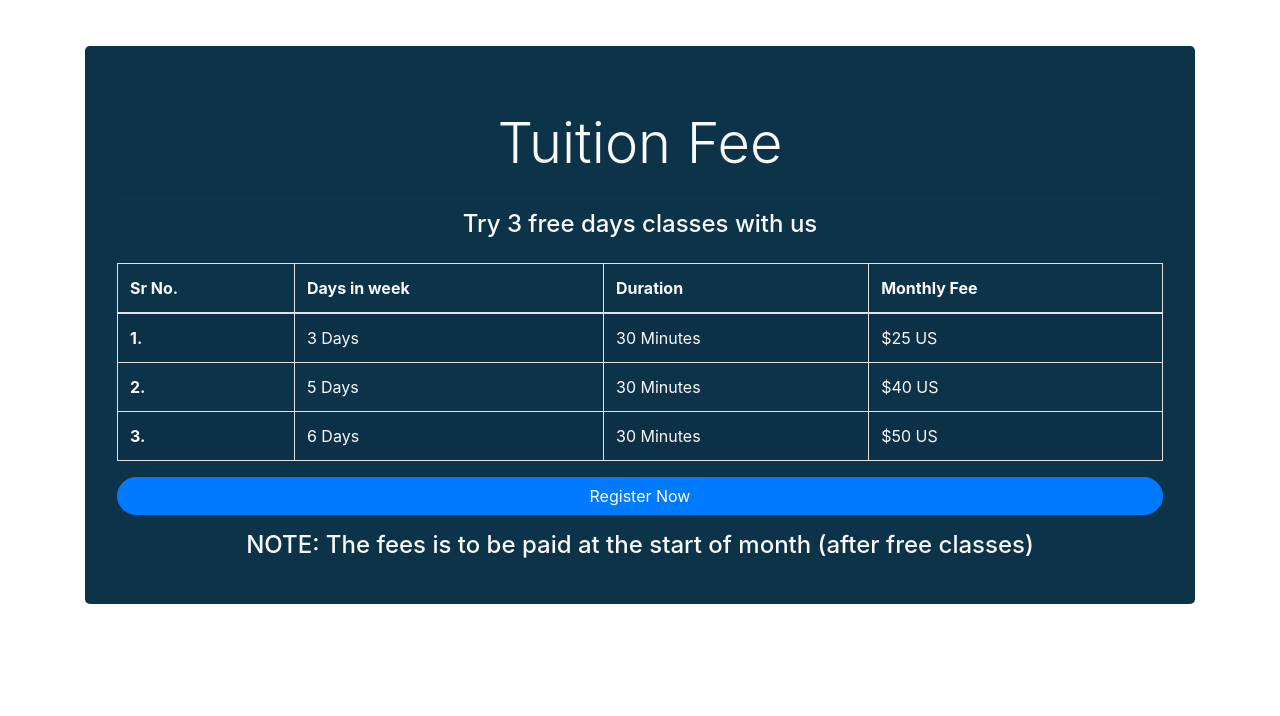
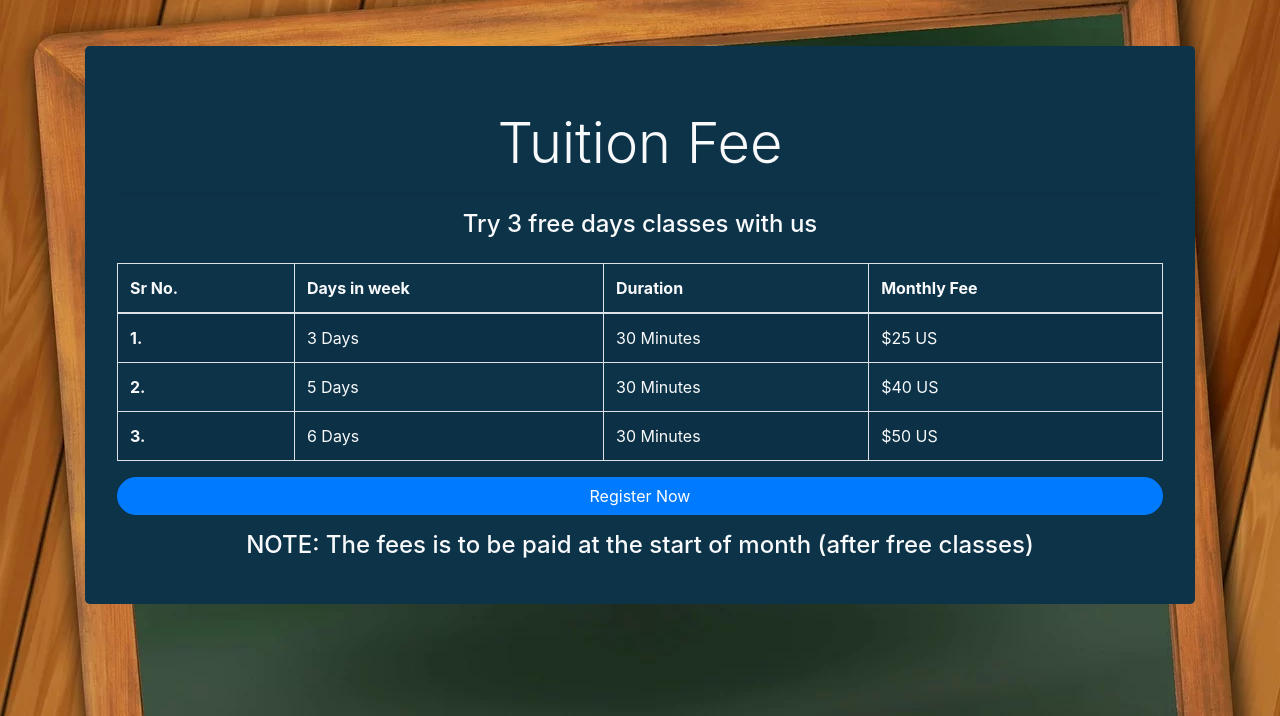
Before and after one commit to OsamaArshad1/first, a plain HTML site: page Fee.html in a window 1280 px wide. Shown: the part 84-800 px from the top of the page. Drawn offline with nearby package versions, Linux system fonts and the light colour scheme; files whose address does not match are found by name.

Commit message:
Update Fee.html

```diff
--- a/Fee.html
+++ b/Fee.html
@@ -13,7 +13,7 @@
 
 <style>
     body{
-        background-image: url("images/feebg1.png");
+        background-image: url("feebg1.png");
         background-size: cover;
         background-repeat: no-repeat;
         max-width: 100%;
```
